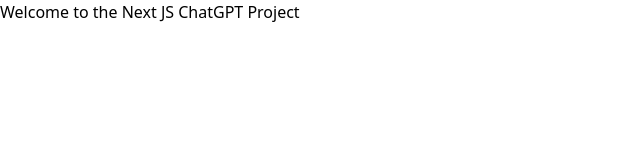
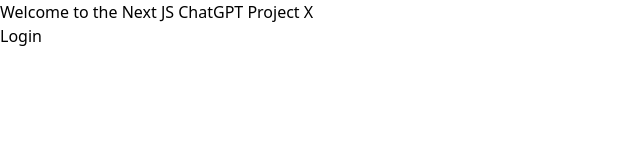
Before and after one commit to lunadiotic/chatpit-src-next14, a Next.js app: page / in a window 1280 px wide. Shown: the top 160 px of the page, without its empty margins (0-640 px from the left). Built offline with nearby package versions, Linux system fonts and the light colour scheme; no server answers.

Commit message:
setup login and logout state

```diff
--- a/pages/_app.js
+++ b/pages/_app.js
@@ -1,13 +1,14 @@
 import "@/styles/globals.css";
+import { UserProvider } from "@auth0/nextjs-auth0/client";
 import Head from "next/head";
 
 export default function App({ Component, pageProps }) {
   return (
-    <>
+    <UserProvider>
       <Head>
         <link rel="icon" href="/favicon.png" />
       </Head>
       <Component {...pageProps} />
-    </>
+    </UserProvider>
   );
 }
--- /dev/null
+++ b/pages/api/auth/[...auth0].js
@@ -0,0 +1,3 @@
+import { handleAuth } from "@auth0/nextjs-auth0";
+
+export default handleAuth();
--- a/pages/index.js
+++ b/pages/index.js
@@ -1,12 +1,22 @@
 import Head from "next/head";
+import Link from "next/link";
+import { useUser } from "@auth0/nextjs-auth0/client";
 
 export default function Home() {
+  const { isLoading, error, user } = useUser();
+
+  if (isLoading) return <div>Loading...</div>;
+  if (error) return <div>{error.message}</div>;
   return (
     <div>
       <Head>
         <title>Next JS ChatGPT Project</title>
       </Head>
-      <h1>Welcome to the Next JS ChatGPT Project</h1>
+      <h1>Welcome to the Next JS ChatGPT Project X</h1>
+      <div>
+        {!!user && <Link href="api/auth/logout">Logout</Link>}
+        {!user && <Link href="api/auth/login">Login</Link>}
+      </div>
     </div>
   );
 }
```
